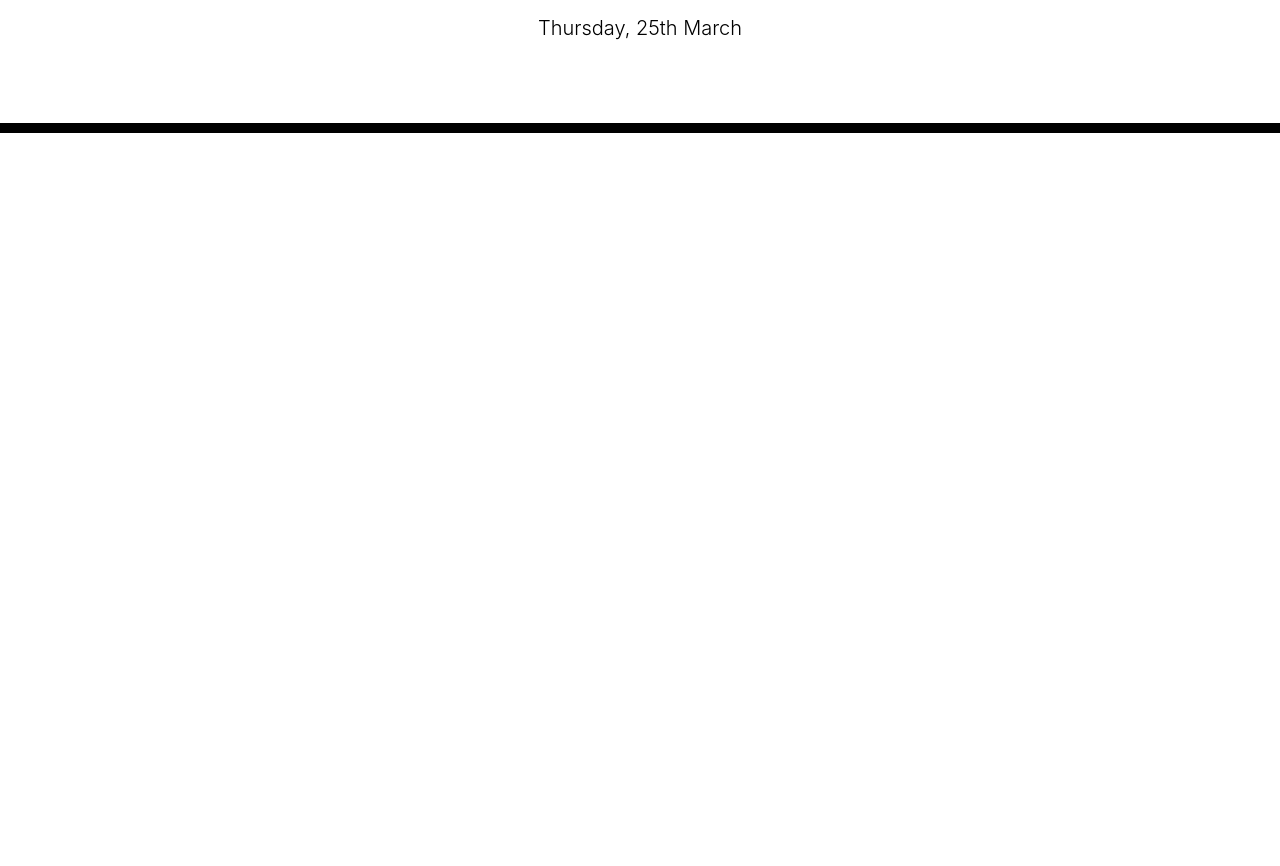
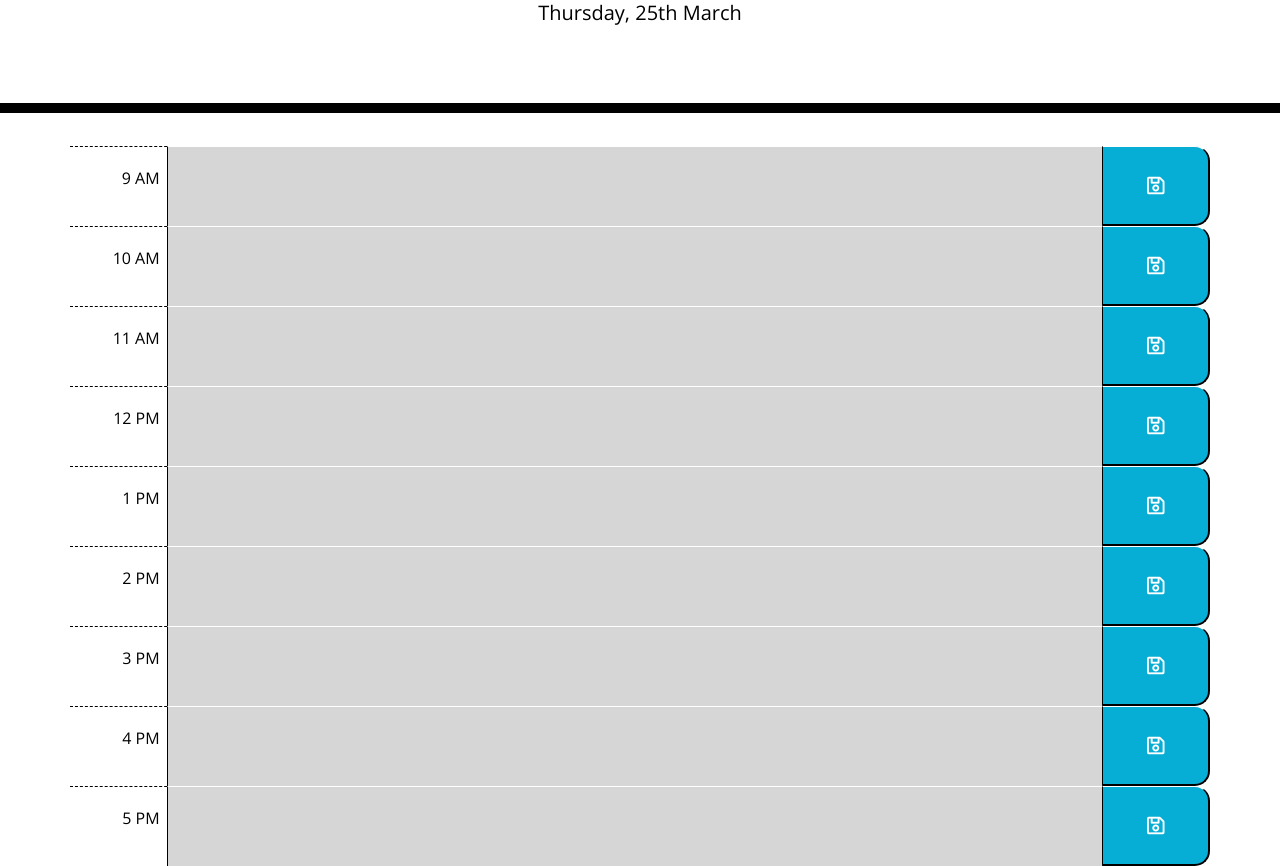
Before and after one commit to ClareRadtke/Work-Day-Scheduler, a plain HTML site: page index.html in a window 1280 px wide. Shown: the part 191-1057 px from the top of the page. Before the commit the page ends 800 px from the top, so only its background shows below. Drawn offline with nearby package versions, Linux system fonts and the light colour scheme; files that its build step writes are made by us from their sources.

Commit message:
linked CSS sheet correctly. Set up the HMTL for the days schedule

```diff
--- a/Assets/css/style.css
+++ b/Assets/css/style.css
@@ -1,17 +1,17 @@
-/* body {
+body {
   font-family: 'Open Sans', sans-serif;
   font-size: 16px;
   line-height: 1;
-} */
+}
 
-/* textarea {
+textarea {
   background: transparent;
   border: none;
   resize: none;
   color: #000000;
   border-left: 1px solid black;
   padding: 10px;
-} */
+}
 
 .jumbotron {
   text-align: center;
@@ -23,8 +23,12 @@
 
 /* Timeblocks */
 
+
+/* Provided CSS */
 .description {
   white-space: pre-wrap;
+  resize: none;
+  background-color: rgb(214, 214, 214);
 }
 
 .time-block {
@@ -42,8 +46,12 @@
   background-color: #ffffff;
   color: #000000;
   border-top: 1px dashed #000000;
+  text-align: right;
+  padding-top: 2%;
+  padding-right: 2%;
 }
 
+/* Color coding the hours */
 .past {
   background-color: #d3d3d3;
   color: white;
@@ -59,15 +67,19 @@
   color: white;
 }
 
+
+/* Save Button */
 .saveBtn {
   border-left: 1px solid black;
+  border-top: 1px solid white;
   border-top-right-radius: 15px;
   border-bottom-right-radius: 15px;
   background-color: #06aed5;
   color: white;
+  font-size: 20px;
 }
 
 .saveBtn i:hover {
-  font-size: 20px;
+  font-size: 40px;
   transition: all 0.3s ease-in-out;
 }
--- a/index.html
+++ b/index.html
@@ -18,7 +18,7 @@
       href="https://fonts.googleapis.com/css?family=Open+Sans&display=swap"
       rel="stylesheet"
     />
-    <link rel="stylesheet" href="style.css" />
+    <link rel="stylesheet" href="./assets/css/style.css" />
     <title>Work Day Scheduler</title>
   </head>
 
@@ -30,6 +30,78 @@
     </header>
     <div class="container">
       <!-- Timeblocks go here -->
+      <div class="row">
+          <label for="desctiption" class="hour col">9 AM</label>
+
+          <textarea id="desctiption" name="desctiption" class="description row col-10" rows="4" cols="33">
+          </textarea>
+
+          <button type="button" class="saveBtn col"><i class="far fa-save"></i></button>
+      </div>
+      <div class="row">
+        <label for="desctiption" class="hour col">10 AM</label>
+
+        <textarea id="desctiption" name="desctiption" class="description row col-10" rows="3" cols="33">
+        </textarea>
+
+        <button type="button" class="saveBtn col"><i class="far fa-save"></i></button>
+      </div>
+      <div class="row">
+        <label for="desctiption" class="hour col">11 AM</label>
+
+        <textarea id="desctiption" name="desctiption" class="description row col-10" rows="3" cols="33">
+        </textarea>
+
+        <button type="button" class="saveBtn col"><i class="far fa-save"></i></button>
+      </div>
+      <div class="row">
+        <label for="desctiption" class="hour col">12 PM</label>
+
+        <textarea id="desctiption" name="desctiption" class="description row col-10" rows="3" cols="33">
+        </textarea>
+
+        <button type="button" class="saveBtn col"><i class="far fa-save"></i></button>
+      </div>
+      <div class="row">
+        <label for="desctiption" class="hour col">1 PM</label>
+
+        <textarea id="desctiption" name="desctiption" class="description row col-10" rows="3" cols="33">
+        </textarea>
+
+        <button type="button" class="saveBtn col"><i class="far fa-save"></i></button>
+      </div>
+      <div class="row">
+        <label for="desctiption" class="hour col">2 PM</label>
+
+        <textarea id="desctiption" name="desctiption" class="description row col-10" rows="3" cols="33">
+        </textarea>
+
+        <button type="button" class="saveBtn col"><i class="far fa-save"></i></button>
+      </div>
+      <div class="row">
+        <label for="desctiption" class="hour col">3 PM</label>
+
+        <textarea id="desctiption" name="desctiption" class="description row col-10" rows="3" cols="33">
+        </textarea>
+
+        <button type="button" class="saveBtn col"><i class="far fa-save"></i></button>
+      </div>
+      <div class="row">
+        <label for="desctiption" class="hour col">4 PM</label>
+
+        <textarea id="desctiption" name="desctiption" class="description row col-10" rows="3" cols="33">
+        </textarea>
+
+        <button type="button" class="saveBtn col"><i class="far fa-save"></i></button>
+      </div>
+      <div class="row">
+        <label for="desctiption" class="hour col">5 PM</label>
+
+        <textarea id="desctiption" name="desctiption" class="description row col-10" rows="3" cols="33">
+        </textarea>
+
+        <button type="button" class="saveBtn col"><i class="far fa-save"></i></button>
+      </div>
     </div>
 
     <script src="https://cdnjs.cloudflare.com/ajax/libs/jquery/3.2.1/jquery.min.js"></script>
```
Also changed, not shown: assets/images/SchedulerScreenRecording.gif (added), 1 other file.
